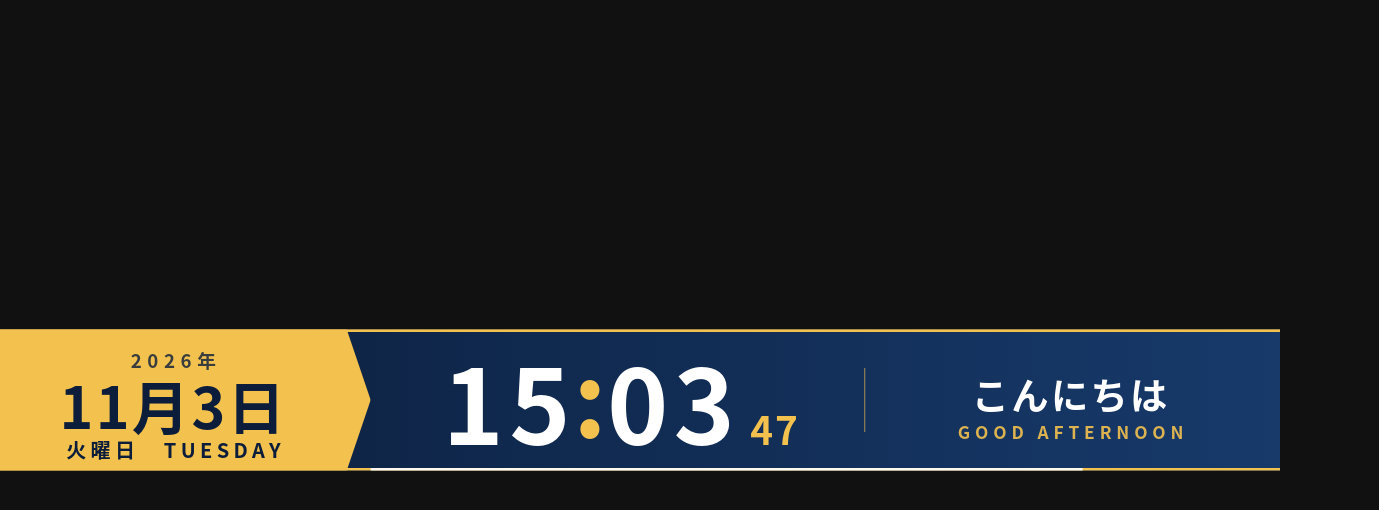
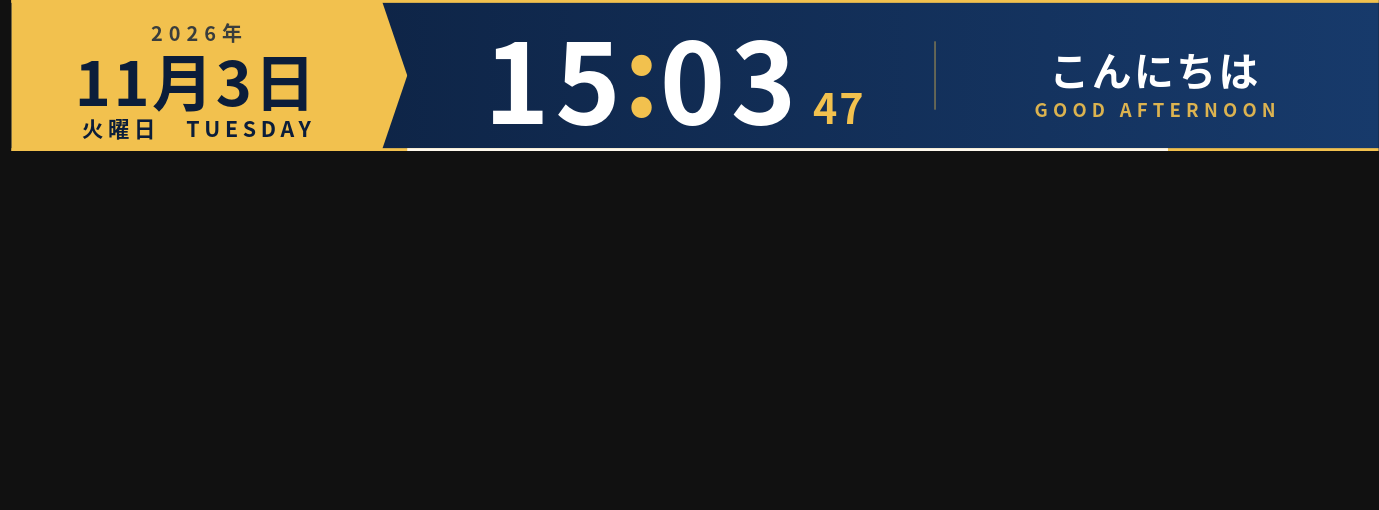
Before and after one commit to digitalsignage7129/field-clock, a plain HTML site: page 1920*212.html in a window 1280 px wide. Shown: the whole page, 1379 px wide, since content can reach past the window. Drawn offline with Linux system fonts and the light colour scheme.

Commit message:
Update 1920*212.html

```diff
--- a/1920*212.html
+++ b/1920*212.html
@@ -222,9 +222,13 @@
         function fitToScreen() {
             var w = window.innerWidth || document.documentElement.clientWidth;
             var h = window.innerHeight || document.documentElement.clientHeight;
-            // URLに &fit=横x縦（例: &fit=1390x151）を付けると、その大きさに合わせて表示する
+            // 既定は 1390x151 に合わせる。&fit=横x縦 で別サイズ、&fit=off で実際の領域サイズに合わせる
             var f = /[?&]fit=(\d+)x(\d+)/.exec(window.location.search);
-            if (f) { w = parseInt(f[1], 10); h = parseInt(f[2], 10); }
+            if (f) {
+                w = parseInt(f[1], 10); h = parseInt(f[2], 10);
+            } else if (!/[?&]fit=off/.test(window.location.search)) {
+                w = 1390; h = 151;   // この表示領域の実測サイズ（指定がなければこの大きさに合わせる）
+            }
             if (!w || !h) return;
             var s = Math.min(w / 1920, h / 212);
             var x = (w - 1920 * s) / 2;
```
